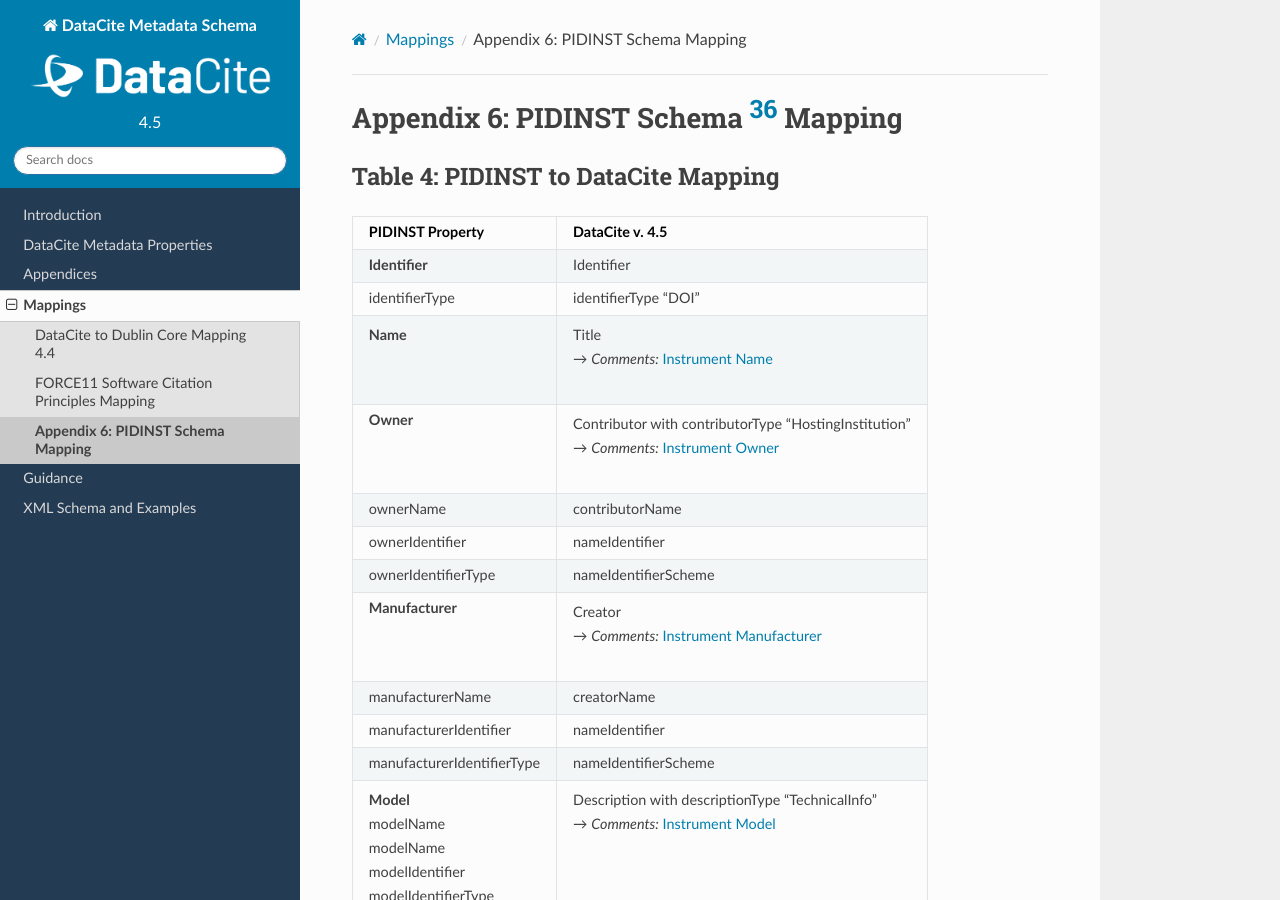
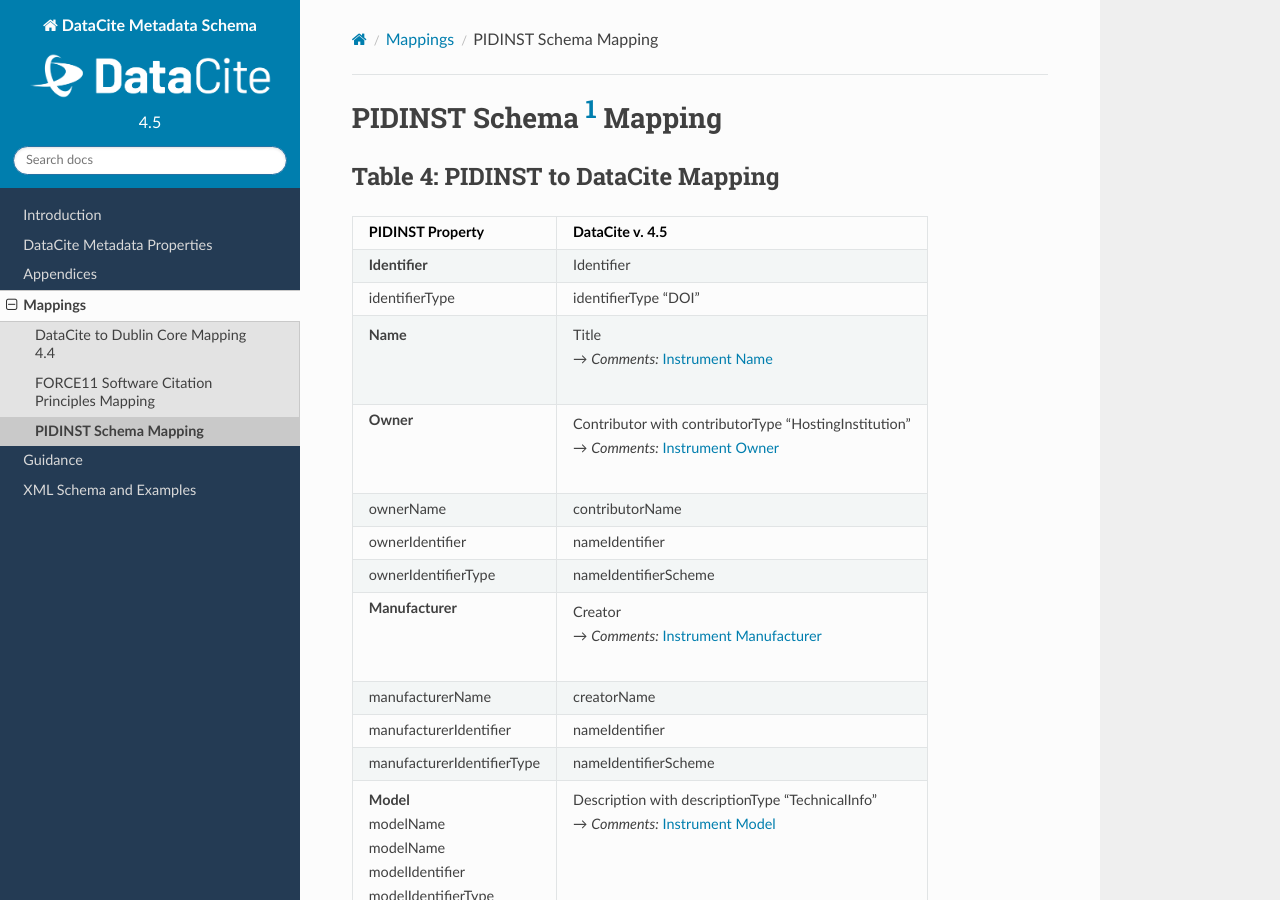
Before and after one commit to datacite/schema-docs, a Sphinx documentation site: the page built from docs/mappings/pidinst.rst, in a window 1280 px wide and 900 px high. Built offline with Sphinx 7.4.7 and the Read the Docs theme 2.0.0, drawn with Linux system fonts in a browser that asks for light colours; comment, search, counter and statistics services are not loaded.

Commit message:
fix PIDINST mapping doc

```diff
--- a/docs/mappings/pidinst.rst
+++ b/docs/mappings/pidinst.rst
@@ -1,4 +1,4 @@
-Appendix 6:  PIDINST Schema [36]_ Mapping
+PIDINST Schema [#f1]_ Mapping
 =================================================================
 
 .. _Table 4:
@@ -218,4 +218,4 @@ Alternate Identifiers
 May be used for the instrument's serial number. Other possible uses include an owner's inventory number or an entry in some instrument database. Indicate the type of the AlternateIdentifier.
 
 .. rubric:: Footnotes
-.. [36] Krahl, R., Darroch, L., Huber, R., Devaraju, A., Klump, J., Habermann, T., Stocker, M., & The Research Data Alliance Persistent Identification of Instruments Working Group members (2022). Metadata Schema for the Persistent Identification of Instruments (1.0). Research Data Alliance. https://doi.org/10.15497/RDA00070
+.. [#f1] Krahl, R., Darroch, L., Huber, R., Devaraju, A., Klump, J., Habermann, T., Stocker, M., & The Research Data Alliance Persistent Identification of Instruments Working Group members (2022). Metadata Schema for the Persistent Identification of Instruments (1.0). Research Data Alliance. https://doi.org/10.15497/RDA00070
```
